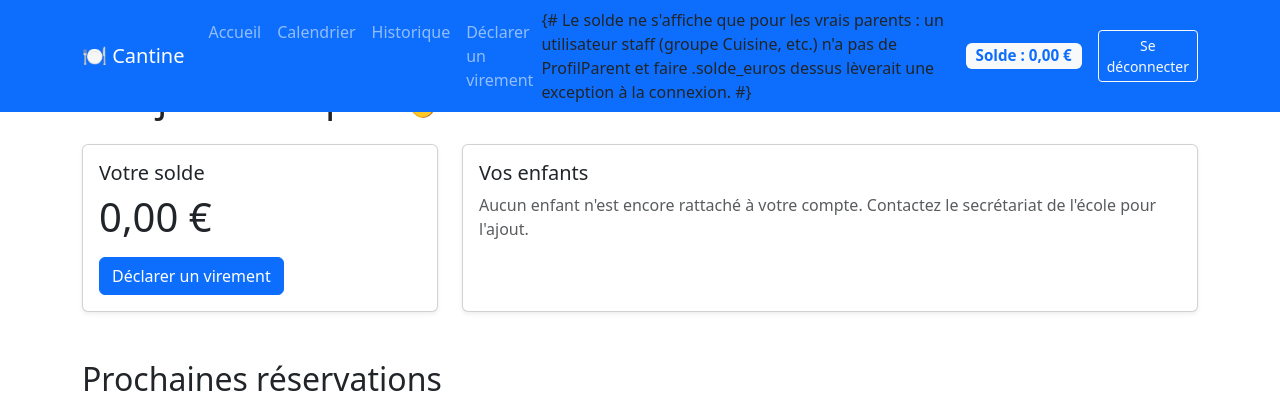
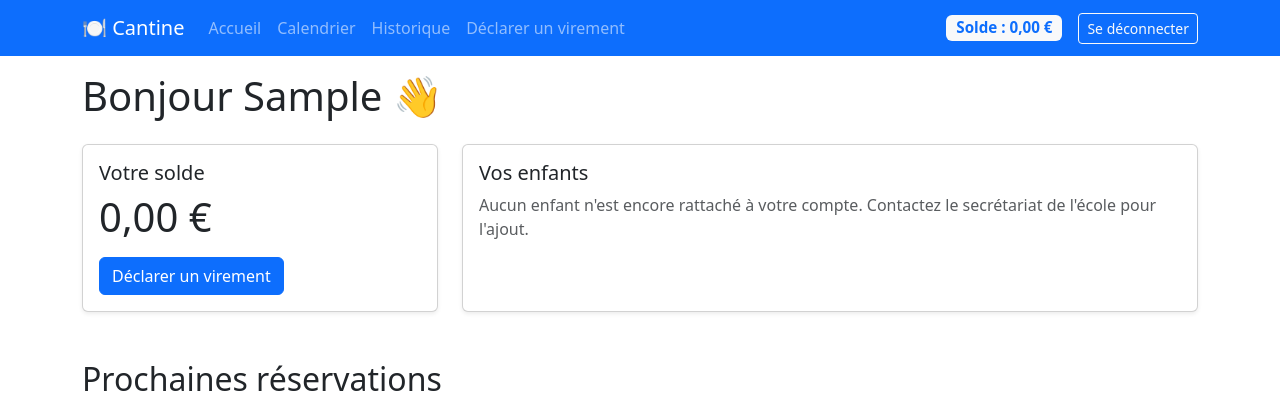
Before and after one commit to AlainDelree/Ecole, a Django app: page /accueil/ in a window 1280 px wide. Shown: the top 416 px of the page. Run offline with Django 5.2, Linux system fonts and the light colour scheme; the visitor is signed in with stand-in values (Sample User, id 1); data that the repository does not hold is empty; parts of the project's set-up code (start-up, migrations or seed data) failed here and were passed over; some libraries are stand-ins or nearby versions.

Commit message:
Corrige le commentaire de la navbar qui fuyait à l'écran
Le garde autour du badge Solde utilisait un commentaire Django
`{# ... #}` sur plusieurs lignes. Or cette syntaxe n'accepte pas de
retour à la ligne : le texte était donc rendu littéralement dans la
navbar, entre « Déclarer un virement » et le badge Solde.

Passage à `{% comment %}...{% endcomment %}`, qui gère le multi-ligne.
Vérifié par rendu de base.html : le marqueur ne fuit plus, ni pour un
parent (badge « Solde : 12,50 € » affiché), ni pour l'utilisateur
cuisine (sans badge).

```diff
--- a/cantine/templates/cantine/base.html
+++ b/cantine/templates/cantine/base.html
@@ -58,10 +58,12 @@
         {% endfor %}
       </ul>
       <ul class="navbar-nav ms-auto align-items-lg-center">
-        {# Le solde ne s'affiche que pour les vrais parents : un
-           utilisateur staff (groupe Cuisine, etc.) n'a pas de
-           ProfilParent et faire .solde_euros dessus lèverait une
-           exception à la connexion. #}
+        {% comment %}
+          Le solde ne s'affiche que pour les vrais parents : un
+          utilisateur staff (groupe Cuisine, etc.) n'a pas de
+          ProfilParent et faire .solde_euros dessus lèverait une
+          exception à la connexion.
+        {% endcomment %}
         {% if user.profil_parent %}
         <li class="nav-item me-lg-3">
           <span class="badge bg-light text-primary badge-solde"
```
